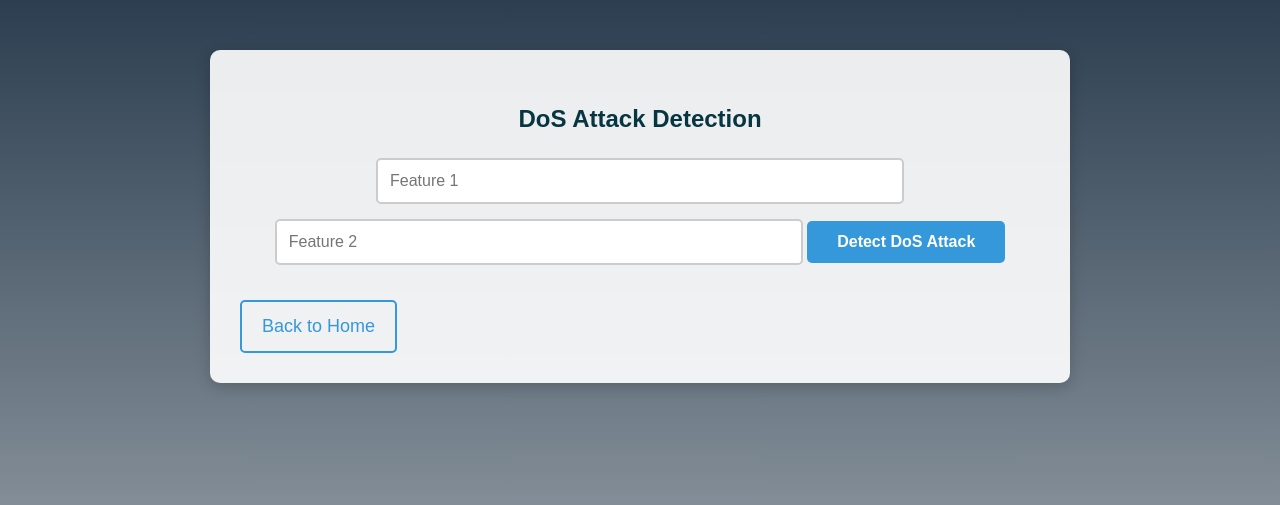
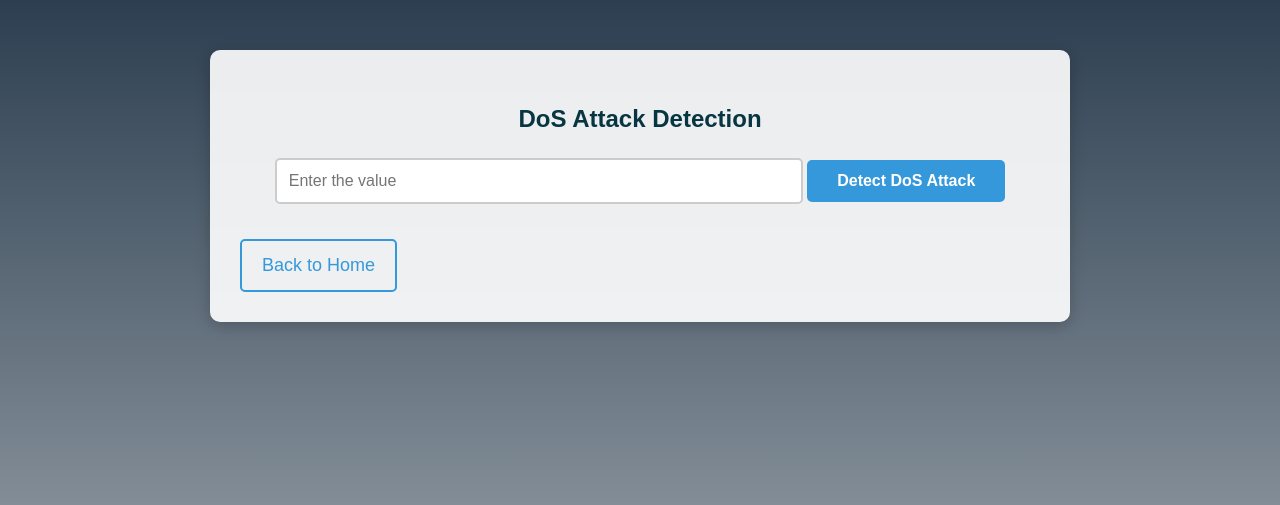
Before and after one commit to Archana-K-M/Cyber-Security-Detection, a Flask app: page /dos in a window 1280 px wide. Shown: the top 505 px of the page. Run offline with Flask 3, Linux system fonts and the light colour scheme; parts of the project's set-up code (start-up, migrations or seed data) failed here and were passed over.

Commit message:
Update dos.html

```diff
--- a/templates/dos.html
+++ b/templates/dos.html
@@ -11,8 +11,7 @@
         <h2>DoS Attack Detection</h2>
         <form action="/dos" method="post">
             <!-- Input fields for DoS attack detection features -->
-            <input type="text" name="feature1" placeholder="Feature 1" required>
-            <input type="text" name="feature2" placeholder="Feature 2" required>
+            <input type="text" name="url" placeholder="Enter the value" required>
             <!-- Add more feature inputs as necessary -->
             <input type="submit" value="Detect DoS Attack">
         </form>
```
